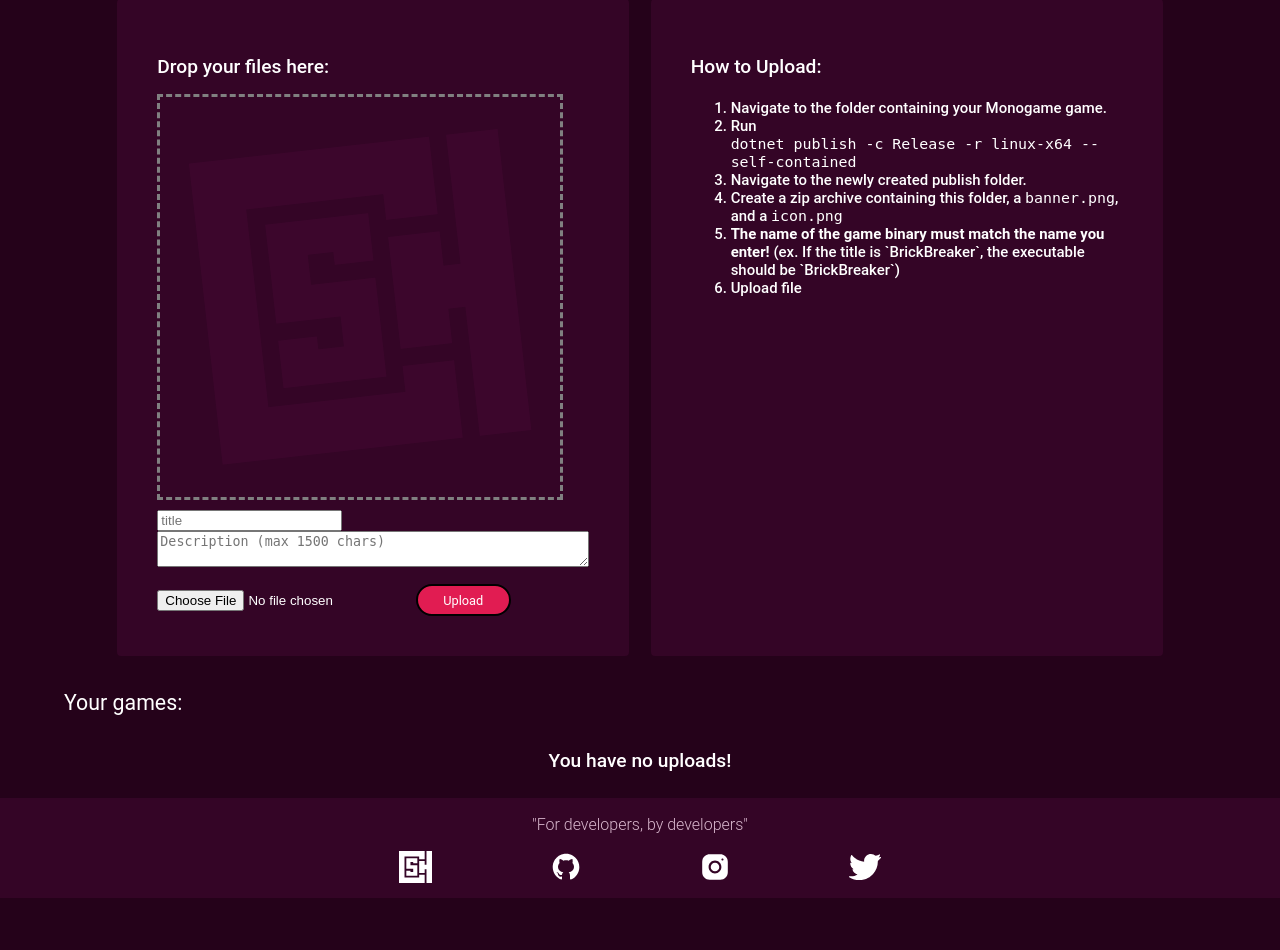
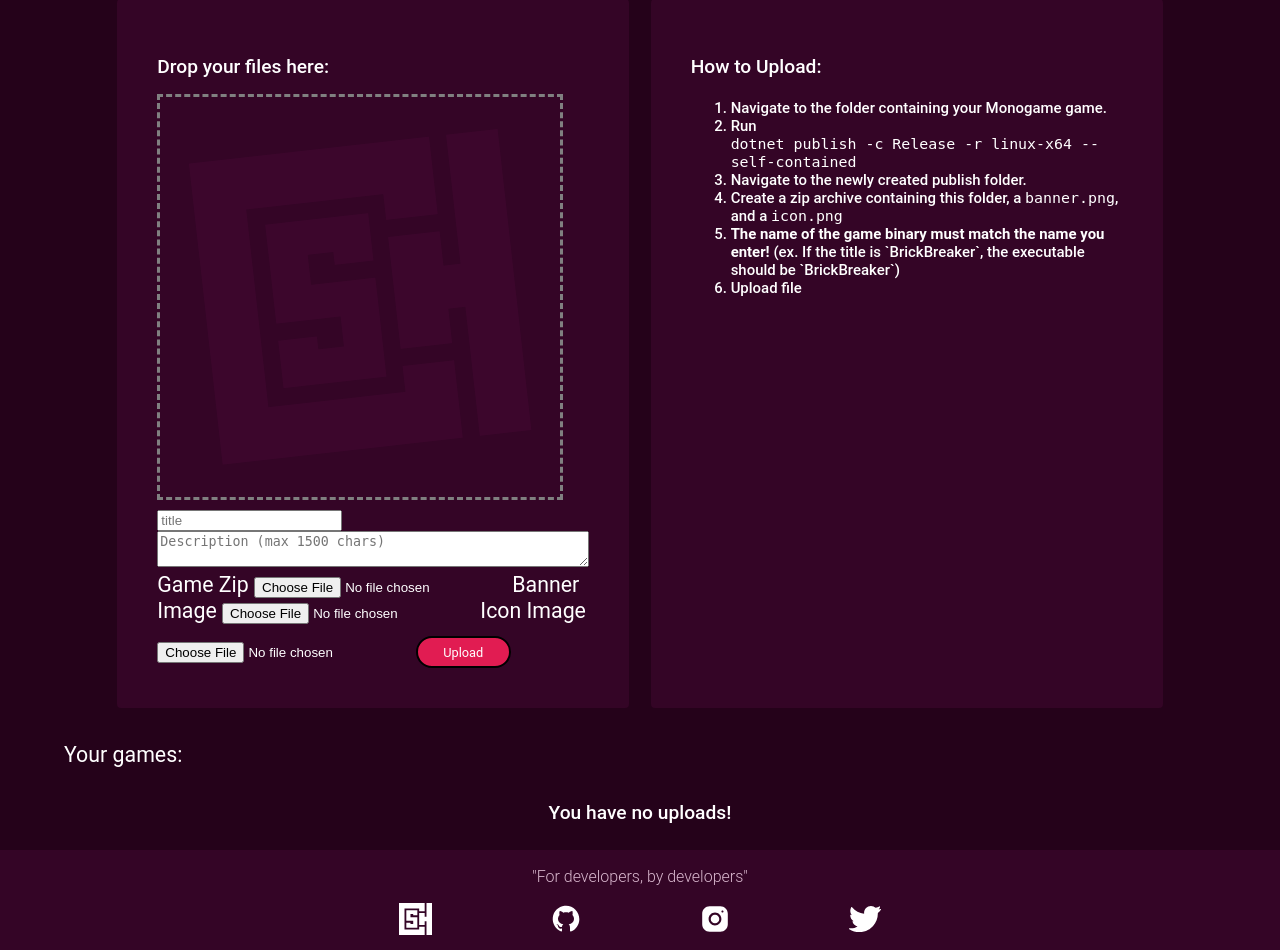
Before and after one commit to ComputerScienceHouse/devcade-website, a Flask app: page /upload in a window 1280 px wide. Shown: the part 412-1362 px from the top of the page. Before the commit the page ends 1310 px from the top, so only its background shows below. Run offline with Flask 3, Linux system fonts and the light colour scheme; a user stored in the database is signed in; tables that the repository leaves empty hold one stand-in row (values such as "Sample post"); grey boxes marked "Sample" are stand-in pictures.

Commit message:
Account for API Change on Upload Method

```diff
--- a/src/app.py
+++ b/src/app.py
@@ -35,11 +35,17 @@ def getgame(id):
 @login_required
 def uploadgame():
     if flask.request.method == 'POST':
-        f = flask.request.files['file']
+        game = flask.request.files['game']
+        banner = flask.request.files['banner']
+        icon = flask.request.files['icon']
         title = flask.request.form['title']
         description = flask.request.form['description']
         author = current_user.id
-        file = {'file': ("game.zip", f.stream, "application/zip")}
+        file = {
+            'game': ("game.zip", game.stream, "application/zip"),
+            'banner': ("banner", banner.stream, banner.mimetype),
+            'icon': ("icon", icon.stream, icon.mimetype)
+        }
         fields = {'title': title, 'description': description, 'author':author}
         r = requests.post(app.config["DEVCADE_API_URI"] + "games/", files=file, data=fields, headers={"frontend_api_key":app.config["FRONTEND_API_KEY"]})
         if r.status_code == 201:
--- a/src/templates/upload.html
+++ b/src/templates/upload.html
@@ -16,7 +16,12 @@ current_user.is_authenticated %}
         placeholder="Description (max 1500 chars)"
         name="description"
       ></textarea>
-      <input type="file" name="file" accept=".zip" />
+      <label for="game">Game Zip</label>
+      <input type="file" name="game" accept=".zip" />
+      <label for="banner">Banner Image</label>
+      <input type="file" name="banner" accept="*" />
+      <label for="icon">Icon Image</label>
+      <input type="file" name="icon" accept="*" />
       <input class="btn btn-red" id="apply" value="Upload" type="submit" />
     </form>
   </div>
```
